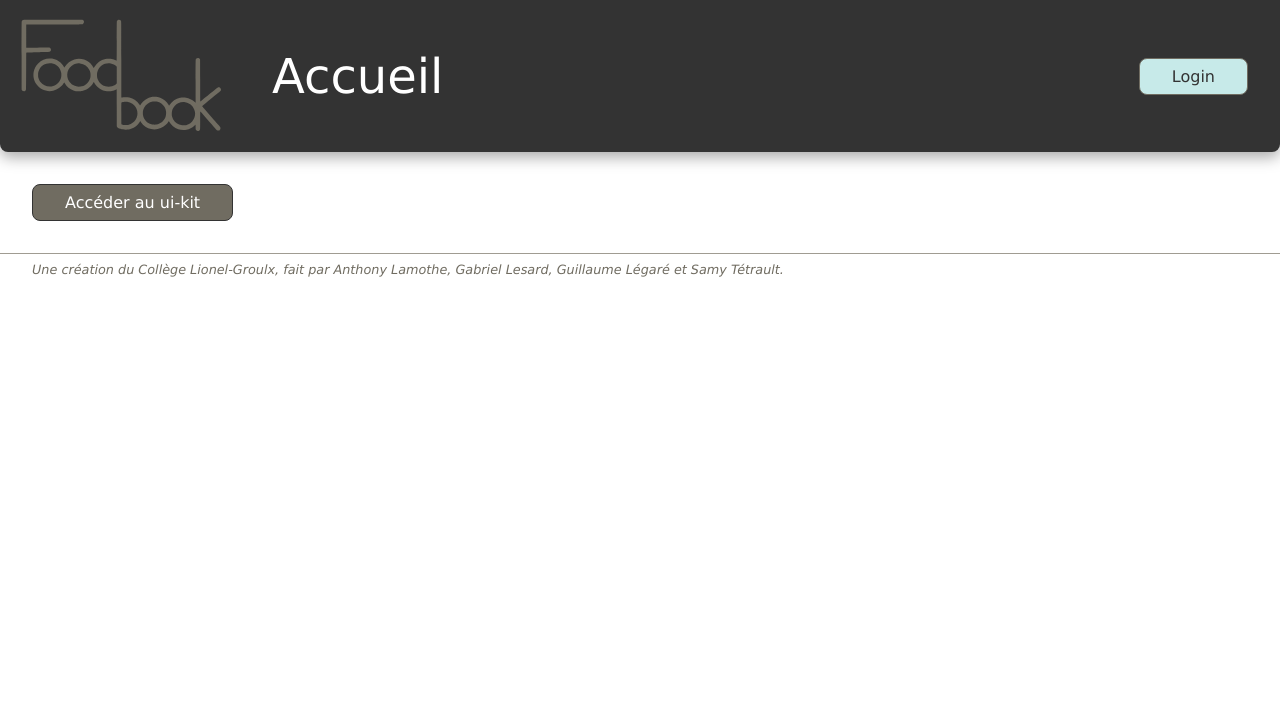
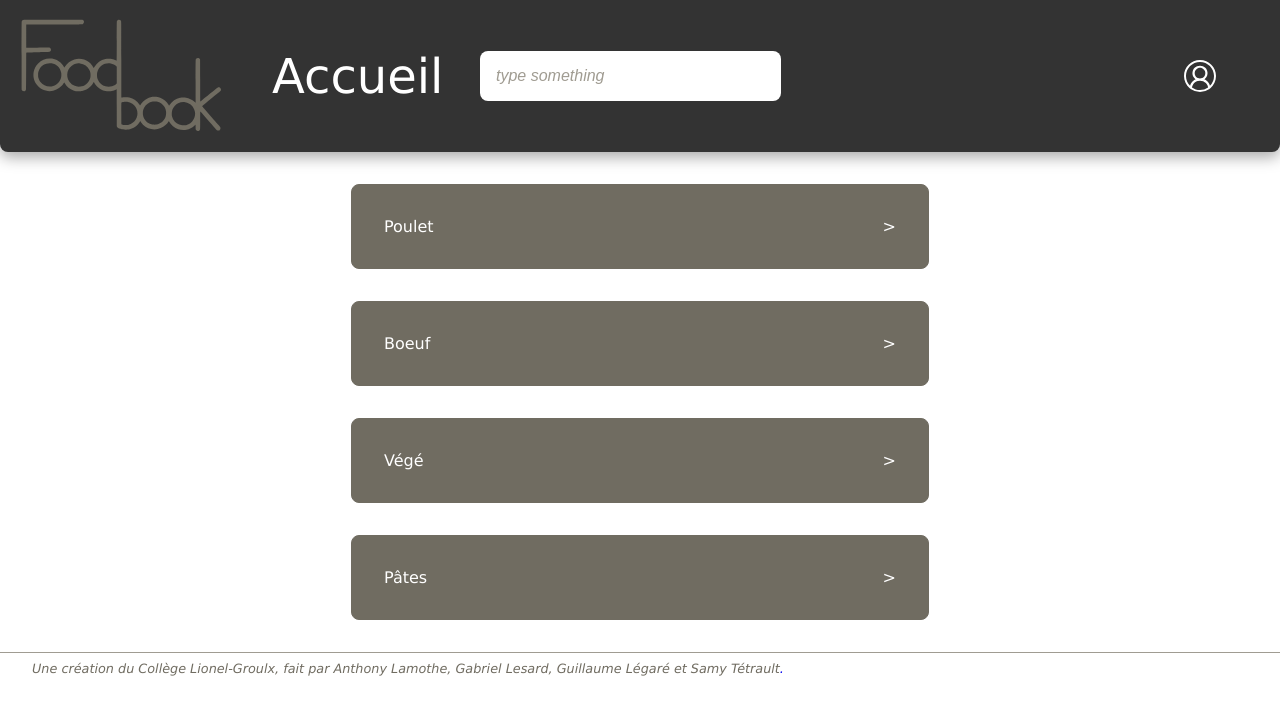
Before and after one commit to Projet-d-integration/foodbook, a PHP site: page / in a window 1280 px wide. Shown: the top 715 px of the page. Run offline with PHP 8.4, Linux system fonts and the light colour scheme.

Commit message:
Adding prototype for index page
Co-authored-by: Zetryx97 <Zetryx97@users.noreply.github.com>

```diff
--- a/index.php
+++ b/index.php
@@ -19,10 +19,34 @@
     <div class="header-banner">
         <a href="index.php"><?php echo file_get_contents("utilities/foodbook-logo.svg"); ?></a>
         <div class="banner-title"> Accueil </div>
-        <a href="login.php" class="button button-secondary login-button"> Login </a>
+
+        <div class="searchbar">
+            <input type="text" class="searchbar-input" placeholder="type something"></input>
+            <div class="search-icon"><?php echo file_get_contents("utilities/search.svg"); ?></div>
+        </div>
+
+        <a href="login.php" class="svg-button list-button"> <?php echo file_get_contents("utilities/food.svg"); ?> </a>
+        <a href="login.php" class="svg-button inventory-button"> <?php echo file_get_contents("utilities/list.svg"); ?> </a>
+        <a href="login.php" class="svg-button login-button"> <?php echo file_get_contents("utilities/account.svg"); ?> </a>
     </div>
-    <div class="wrapper">
-        <a href="ui-kit.php" class="button button-primary">Accéder au ui-kit</a>
+
+    <div class="separators">
+        <a href="recette.php" class="separator">
+           <div class="separator-text">Poulet</div>
+           <div class="arrow">></div>
+        </a>
+        <a href="recette.php" class="separator">
+           <div class="separator-text">Boeuf</div>
+           <div class="arrow">></div>
+        </a>
+        <a href="recette.php" class="separator">
+           <div class="separator-text">Végé</div>
+           <div class="arrow">></div>
+        </a>
+        <a href="recette.php" class="separator">
+           <div class="separator-text">Pâtes</div>
+           <div class="arrow">></div>
+        </a>
     </div>
 
     <?php GenerateFooter(); ?>
--- a/login.php
+++ b/login.php
@@ -13,8 +13,6 @@
     </style>
 
     <?php RenderFavicon(); ?>
-
-    <?php header("Location: https://www.youtube.com/watch?v=dQw4w9WgXcQ"); ?>
 </head>
 
 <body>
--- a/scripts/body-scripts.php
+++ b/scripts/body-scripts.php
@@ -2,7 +2,7 @@
     function GenerateFooter() {
         echo '
         <div class="footer">
-            Une création du Collège Lionel-Groulx, fait par Anthony Lamothe, Gabriel Lesard, Guillaume Légaré et Samy Tétrault.
+            Une création du Collège Lionel-Groulx, fait par Anthony Lamothe, Gabriel Lesard, Guillaume Légaré et Samy Tétrault<a href="./ui-kit.php" class="hidden-cursor">.</a>
         </div>';
     }
 
--- a/styles/index.css
+++ b/styles/index.css
@@ -1,3 +1,32 @@
-.wrapper {
+.separators {
     padding: 2rem;
+    display: flex;
+    flex-direction: column;
+    align-items: center;
+    width: 40%;
+    margin: auto;
+    gap: 2rem;
 }
+
+.separator {
+    border: 1px solid var(--color-accent);
+    transition: var(--transition);
+    background: var(--color-accent);
+    width: 100%;
+    height: 100%;
+    padding: 2rem;
+    border-radius: 0.5rem;
+    display: flex;
+    justify-content: space-between;
+    cursor: pointer;
+}
+
+.separator:hover {
+    border: 1px solid var(--color-accent-hover);
+    background: var(--color-accent-hover);
+}
+
+.separator > * {
+    color: var(--color-secondary);
+    width: fit-content;
+}
--- a/styles/must-have.css
+++ b/styles/must-have.css
@@ -33,6 +33,37 @@ a, a:hover, a:focus, a:active {
     text-decoration: none;
 }
 
+input:focus {
+    outline: none;
+}
+
+input {
+    border: none;
+}
+
+.searchbar {
+    background: var(--color-secondary);
+    position: absolute;
+    display: flex;
+    align-items: center;
+    width: fit-content;
+    left: calc(50% - 10rem);
+    gap: 1rem;
+    padding: 0.6rem 1.2rem 0.6rem 0.6rem;
+    border-radius: 0.5rem;
+}
+
+.searchbar-input {
+    width: 15rem;
+    font-size: 1rem;
+    padding: 0.4rem;
+}
+
+.searchbar-input::placeholder {
+    color: var(--color-accent-hover);
+    font-style: italic;
+}
+
 .foodbook-logo {
     height: 7.5rem;
     width: 15rem;
@@ -40,6 +71,16 @@ a, a:hover, a:focus, a:active {
 
 .foodbook-logo > * {
     fill: var(--color-accent);
+}
+
+.search-icon {
+    width: 1rem;
+    height: 1rem;
+    cursor: pointer;
+}
+
+.search-icon > * {
+    fill: var(--color-primary);
 }
 
 .button {
@@ -94,9 +135,33 @@ a, a:hover, a:focus, a:active {
     opacity: 1;
 }
 
+.svg-button {
+    position: absolute;
+}
+
+.svg-button > * {
+    fill: var(--color-secondary);
+}
+
+.svg-button svg {
+    width: 2rem;
+    height: 2rem;
+}
+
 .login-button {
-    position: absolute;
-    right: 2rem;
+    right: 4rem;
+}
+
+.list-button {
+    right: 8rem;
+}
+
+.inventory-button {
+    right: 12rem;
+}
+
+.hidden-cursor {
+    cursor: default;
 }
 
 .arrow-svg {
```
Also changed, not shown: recette.php (added, +20 -0 lines), utilities/account.svg.
